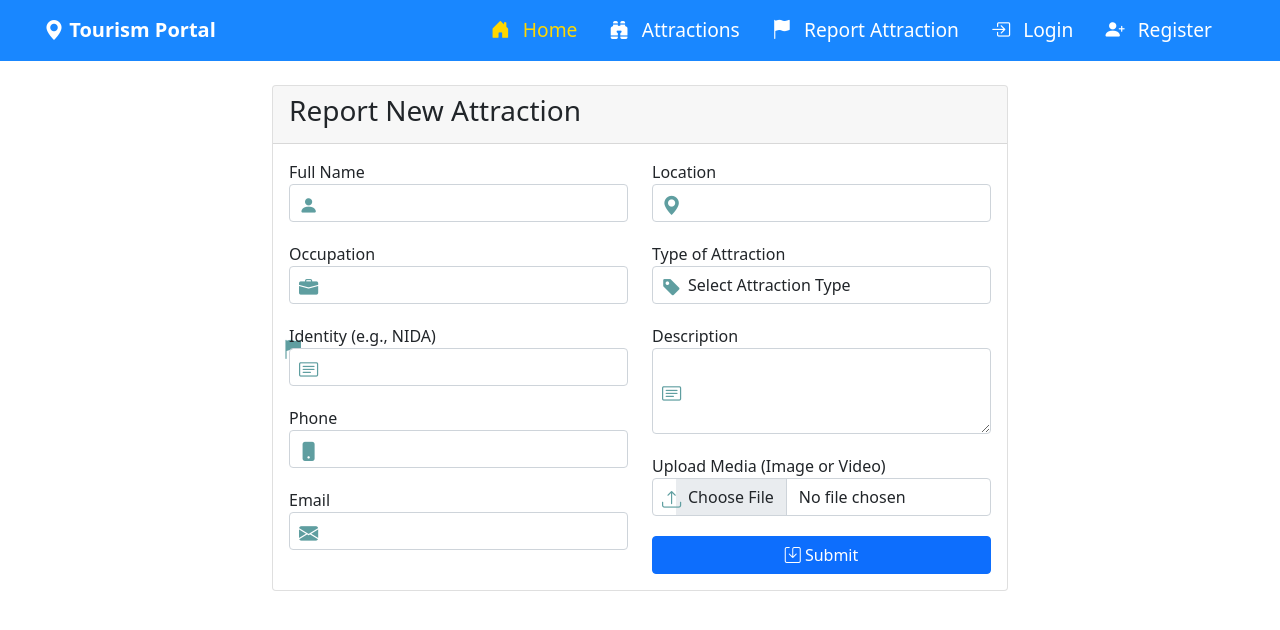
After one commit to Ramborghini10/TZ-TourismPortal, a PHP site: page /report_attractions.php in a window 1280 px wide. The commit adds this page. Shown: the top 630 px of the page. Run offline with PHP 8.4, Linux system fonts and the light colour scheme.

Commit message:
final changes

```diff
--- a/includes/header.php
+++ b/includes/header.php
@@ -21,8 +21,12 @@
             color: #fff !important; /* White nav links */
             margin-right: 1rem; /* Space between links */
         }
-        .navbar-nav .nav-link:hover {
+        .navbar-nav .nav-link:hover,
+        .navbar-nav .nav-link:focus {
             color: #ffd700 !important; /* Gold hover color */
+        }
+        .navbar-nav .nav-link.active {
+            color: #ffd700 !important; /* Gold active color */
         }
         .navbar-toggler-icon {
             color: #fff; /* White icon */
@@ -42,10 +46,13 @@
             <div class="collapse navbar-collapse" id="navbarNav">
                 <ul class="navbar-nav ms-auto">
                     <li class="nav-item">
-                        <a class="nav-link" href="index.php"><i class="bi bi-house-door-fill"></i> Home</a>
+                        <a class="nav-link active" href="index.php"><i class="bi bi-house-door-fill"></i> Home</a>
                     </li>
                     <li class="nav-item">
-                        <a class="nav-link" href="destination.php"><i class="bi bi-house-door-fill"></i> Destinations</a>
+                        <a class="nav-link" href="attractions.php"><i class="bi bi-binoculars-fill"></i> Attractions</a>
+                    </li>
+                    <li class="nav-item">
+                        <a class="nav-link" href="report_attractions.php"><i class="bi bi-flag-fill"></i> Report Attraction</a>
                     </li>
                     <li class="nav-item">
                         <a class="nav-link" href="login.php"><i class="bi bi-box-arrow-in-right"></i> Login</a>
@@ -57,3 +64,8 @@
             </div>
         </div>
     </nav>
+
+    <!-- Bootstrap JavaScript -->
+    <!-- <script src="https://cdn.jsdelivr.net/npm/bootstrap@5.1.0/dist/js/bootstrap.bundle.min.js"></script>
+</body>
+</html> -->
--- /dev/null
+++ b/report_attractions.php
@@ -0,0 +1,168 @@
+<?php include 'includes/header.php' ?>
+<!DOCTYPE html>
+<html lang="en">
+<head>
+    <meta charset="UTF-8">
+    <meta name="viewport" content="width=device-width, initial-scale=1.0">
+    <title>Report New Attraction</title>
+    <link href="assets/css/bootstrap.min.css" rel="stylesheet">
+    <link href="https://cdnjs.cloudflare.com/ajax/libs/bootstrap-icons/1.10.0/font/bootstrap-icons.min.css" rel="stylesheet">
+    <style>
+        .form-icon {
+            position: absolute;
+            left: 10px;
+            top: 50%;
+            /* transform: translateY(-50%); */
+            font-size: 1.2rem;
+            color: cadetblue;
+        }
+        .form-control {
+            padding-left: 35px;
+        }
+        .form-group {
+            position: relative;
+            margin-bottom: 20px;
+        }
+        .btn-submit {
+            width: 100%;
+
+        }
+    </style>
+    <script>
+        function validateForm() {
+            let phone = document.getElementById("phone").value;
+            let email = document.getElementById("email").value;
+            let emailPattern = /^[^\s@]+@[^\s@]+\.[^\s@]+$/;
+            let phonePattern = /^[0-9]{10,15}$/;
+
+            if (!phonePattern.test(phone)) {
+                alert("Please enter a valid phone number.");
+                return false;
+            }
+
+            if (!emailPattern.test(email)) {
+                alert("Please enter a valid email address.");
+                return false;
+            }
+
+            return true;
+        }
+    </script>
+</head>
+<body>
+    <div class="container mt-4">
+        <div class="row">
+            <div class="col-md-8 offset-md-2">
+                <div class="card">
+                    <div class="card-header">
+                        <h3><i class="bi bi-flag-fill form-icon"></i> Report New Attraction</h3>
+                    </div>
+                    <div class="card-body">
+                        <?php
+                        if ($_SERVER["REQUEST_METHOD"] == "POST") {
+                            $fullName = htmlspecialchars($_POST['fullName']);
+                            $occupation = htmlspecialchars($_POST['occupation']);
+                            $identity = htmlspecialchars($_POST['identity']);
+                            $attractionType = htmlspecialchars($_POST['attractionType']);
+                            $description = htmlspecialchars($_POST['description']);
+                            $phone = htmlspecialchars($_POST['phone']);
+                            $email = htmlspecialchars($_POST['email']);
+                            $location = htmlspecialchars($_POST['location']);
+
+                            // Handle file upload
+                            $uploadDir = 'assets/images/';
+                            $uploadFile = $uploadDir . basename($_FILES['media']['name']);
+
+                            if (move_uploaded_file($_FILES['media']['tmp_name'], $uploadFile)) {
+                                // File uploaded successfully, continue with database insertion
+                                $mediaPath = $uploadFile;
+                                $mediaType = pathinfo($mediaPath, PATHINFO_EXTENSION);
+
+                                // Insert data into database using prepared statements
+                               include 'includes/db.php';
+                                $stmt = $conn->prepare("INSERT INTO new_attractions (full_name, occupation, identity, attraction_type, description, phone, email, location, media, media_type, status, created_at) VALUES (?, ?, ?, ?, ?, ?, ?, ?, ?, ?, 'Pending', NOW())");
+                                $stmt->bind_param("ssssssssss", $fullName, $occupation, $identity, $attractionType, $description, $phone, $email, $location, $mediaPath, $mediaType);
+
+                                if ($stmt->execute()) {
+                                    echo "<div class='alert alert-success'>Attraction reported successfully!</div>";
+                                } else {
+                                    echo "<div class='alert alert-danger'>Error: " . $stmt->error . "</div>";
+                                }
+
+                                $stmt->close();
+                                $conn->close();
+                            } else {
+                                echo "<div class='alert alert-danger'>Failed to upload media file.</div>";
+                            }
+                        }
+                        ?>
+                        <form method="POST" enctype="multipart/form-data" onsubmit="return validateForm()">
+                            <div class="row">
+                                <div class="col-md-6">
+                                    <div class="form-group">
+                                        <i class="bi bi-person-fill form-icon"></i>
+                                        <label for="fullName">Full Name</label>
+                                        <input type="text" class="form-control" id="fullName" name="fullName" required>
+                                    </div>
+                                    <div class="form-group">
+                                        <i class="bi bi-briefcase-fill form-icon"></i>
+                                        <label for="occupation">Occupation</label>
+                                        <input type="text" class="form-control" id="occupation" name="occupation" required>
+                                    </div>
+                                    <div class="form-group">
+                                        <i class="bi bi-card-text form-icon"></i>
+                                        <label for="identity">Identity (e.g., NIDA)</label>
+                                        <input type="text" class="form-control" id="identity" name="identity" required>
+                                    </div>
+                                    <div class="form-group">
+                                        <i class="bi bi-phone-fill form-icon"></i>
+                                        <label for="phone">Phone</label>
+                                        <input type="tel" class="form-control" id="phone" name="phone" required>
+                                    </div>
+                                    <div class="form-group">
+                                        <i class="bi bi-envelope-fill form-icon"></i>
+                                        <label for="email">Email</label>
+                                        <input type="email" class="form-control" id="email" name="email" required>
+                                    </div>
+                                </div>
+                                <div class="col-md-6">
+                                    <div class="form-group">
+                                        <i class="bi bi-geo-alt-fill form-icon"></i>
+                                        <label for="location">Location</label>
+                                        <input type="text" class="form-control" id="location" name="location" required>
+                                    </div>
+                                    <div class="form-group">
+                                        <i class="bi bi-tag-fill form-icon"></i>
+                                        <label for="attractionType">Type of Attraction</label>
+                                        <select class="form-control" id="attractionType" name="attractionType" required>
+                                            <option value="">Select Attraction Type</option>
+                                            <option value="Natural">Natural</option>
+                                            <option value="Historical">Historical</option>
+                                            <option value="Cultural">Cultural</option>
+                                            <option value="Adventure">Adventure</option>
+                                            <!-- Add more options as needed -->
+                                        </select>
+                                    </div>
+                                    <div class="form-group">
+                                        <i class="bi bi-card-text form-icon"></i>
+                                        <label for="description">Description</label>
+                                        <textarea class="form-control" id="description" name="description" rows="3" required></textarea>
+                                    </div>
+                                    <div class="form-group">
+                                        <i class="bi bi-upload form-icon"></i>
+                                        <label for="media">Upload Media (Image or Video)</label>
+                                        <input type="file" class="form-control" id="media" name="media" accept="image/*, video/*" required>
+                                    </div>
+                                    <button type="submit" class="btn btn-primary btn-submit"><i class="bi bi-save"></i> Submit</button>
+                                </div>
+                            </div>
+                        </form>
+                    </div>
+                </div>
+            </div>
+        </div>
+    </div>
+
+    <script src="assets/js/bootstrap.bundle.min.js"></script>
+</body>
+</html>
```
Also changed, not shown: attractions.php (added, +84 -0 lines), fetch_destinations.php (added, +53 -0 lines), admin/new_attractions.php (added), assets/images/front1.3.jpg (added), assets/images/g1.jpg (added).
